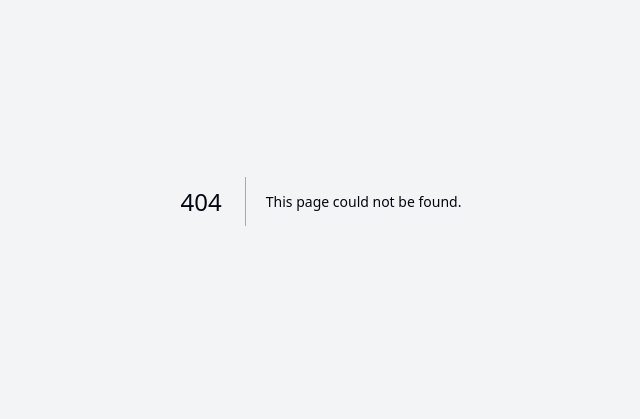
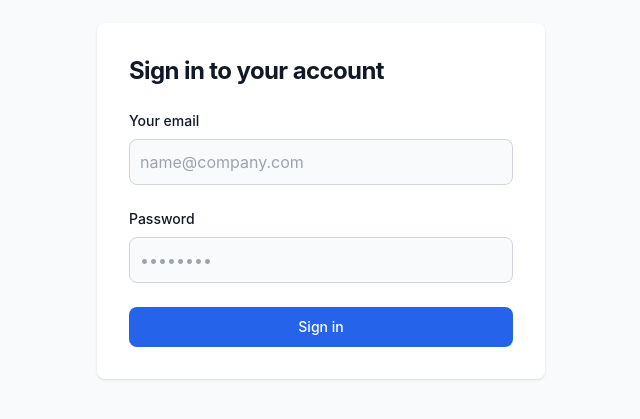
Before and after one commit to blueorionn/photogallery, a Next.js app: page /login in a window 1280 px wide. Before the commit this address had no page. Shown: the part 199-618 px from the top of the page, without its empty margins (319-959 px from the left). Built offline with nearby package versions, Linux system fonts and the light colour scheme.

Commit message:
added supabase login

```diff
--- /dev/null
+++ b/src/app/login/actions.ts
@@ -0,0 +1,26 @@
+"use server";
+
+import { revalidatePath } from "next/cache";
+import { redirect } from "next/navigation";
+
+import { createClient } from "@/utils/supabase/server";
+
+export async function login(formData: FormData) {
+  const supabase = await createClient();
+
+  // type-casting here for convenience
+  // in practice, you should validate your inputs
+  const data = {
+    email: formData.get("email") as string,
+    password: formData.get("password") as string,
+  };
+
+  const { error } = await supabase.auth.signInWithPassword(data);
+
+  if (error) {
+    redirect(`/login?error=${encodeURIComponent(error.message)}`);
+  }
+
+  revalidatePath("/", "layout");
+  redirect("/");
+}
--- /dev/null
+++ b/src/app/login/page.tsx
@@ -0,0 +1,19 @@
+import type { Metadata } from "next";
+import { login } from "./actions";
+import LoginPage from "@/www/Login";
+
+export const metadata: Metadata = {
+  title: "Login | Photogallery"
+};
+
+export default function Page() {
+  return (
+    <>
+      <main className="h-full w-full">
+        <section className="h-full w-full grid place-items-center">
+          <LoginPage login={login} />
+        </section>
+      </main>
+    </>
+  );
+}
--- /dev/null
+++ b/src/www/Login.tsx
@@ -0,0 +1,75 @@
+"use client";
+import { useSearchParams } from "next/navigation";
+
+export default function LoginPage({
+  login,
+}: {
+  login: (formData: FormData) => Promise<void>;
+}) {
+  const searchParams = useSearchParams();
+  const error = searchParams.get("error");
+
+  return (
+    <>
+      <section className="h-full w-full bg-gray-50 dark:bg-gray-900">
+        <div className="h-full w-full flex flex-col items-center justify-center px-6 py-8 mx-auto md:h-screen lg:py-0">
+          {error && (
+            <div className="w-full sm:max-w-md rounded py-2.5 px-4 mb-6 bg-red-600">
+              <span className="text-lg font-semibold text-gray-100">
+                {error}
+              </span>
+            </div>
+          )}
+          <div className="w-full bg-white rounded-lg shadow dark:border md:mt-0 sm:max-w-md xl:p-0 dark:bg-gray-800 dark:border-gray-700">
+            <div className="p-6 space-y-4 md:space-y-6 sm:p-8">
+              <h1 className="text-xl font-bold leading-tight tracking-tight text-gray-900 md:text-2xl dark:text-white">
+                Sign in to your account
+              </h1>
+              <form className="space-y-4 md:space-y-6">
+                <div>
+                  <label
+                    htmlFor="email"
+                    className="block mb-2 text-sm font-medium text-gray-900 dark:text-white"
+                  >
+                    Your email
+                  </label>
+                  <input
+                    type="email"
+                    name="email"
+                    id="email"
+                    className="bg-gray-50 border border-gray-300 text-gray-900 rounded-lg focus:ring-blue-600 focus:border-blue-600 block w-full p-2.5 dark:bg-gray-700 dark:border-gray-600 dark:placeholder-gray-400 dark:text-white dark:focus:ring-blue-500 dark:focus:border-blue-500"
+                    placeholder="name@company.com"
+                    required
+                  />
+                </div>
+                <div>
+                  <label
+                    htmlFor="password"
+                    className="block mb-2 text-sm font-medium text-gray-900 dark:text-white"
+                  >
+                    Password
+                  </label>
+                  <input
+                    type="password"
+                    name="password"
+                    id="password"
+                    placeholder="••••••••"
+                    className="bg-gray-50 border border-gray-300 text-gray-900 rounded-lg focus:ring-blue-600 focus:border-blue-600 block w-full p-2.5 dark:bg-gray-700 dark:border-gray-600 dark:placeholder-gray-400 dark:text-white dark:focus:ring-blue-500 dark:focus:border-blue-500"
+                    required
+                  />
+                </div>
+                <button
+                  type="submit"
+                  formAction={login}
+                  className="w-full text-white bg-blue-600 hover:bg-blue-700 focus:ring-4 focus:outline-none focus:ring-blue-300 font-medium rounded-lg text-sm px-5 py-2.5 text-center dark:bg-blue-600 dark:hover:bg-blue-700 dark:focus:ring-blue-800"
+                >
+                  Sign in
+                </button>
+              </form>
+            </div>
+          </div>
+        </div>
+      </section>
+    </>
+  );
+}
--- a/tailwind.config.ts
+++ b/tailwind.config.ts
@@ -3,11 +3,11 @@ import type { Config } from "tailwindcss";
 export default {
   darkMode: "class",
   content: [
-    "./src/pages/**/*.{js,ts,jsx,tsx,mdx}",
+    "./src/app/**/*.{js,ts,jsx,tsx,mdx}",
+    "./src/www/**/*.{js,ts,jsx,tsx,mdx}",
     "./src/components/**/*.{js,ts,jsx,tsx,mdx}",
     "./src/layouts/**/*.{js,ts,jsx,tsx,mdx}",
     "./src/provider/**/*.{js,ts,jsx,tsx,mdx}",
-    "./src/app/**/*.{js,ts,jsx,tsx,mdx}",
   ],
   theme: {
     extend: {
```
Also changed, not shown: src/middleware.ts (added, +18 -0 lines).
